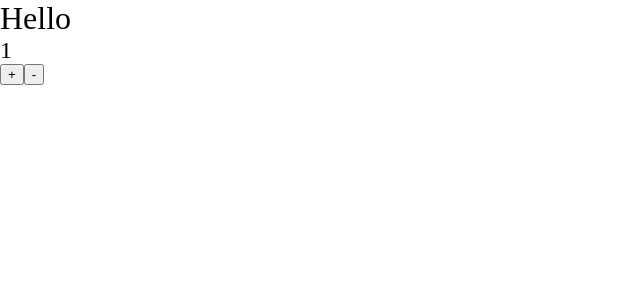
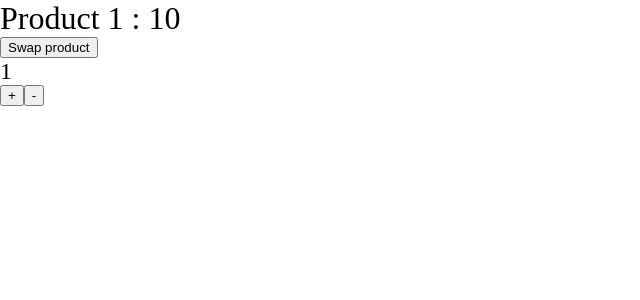
Before and after one commit to genuinelycool/vue-composition-api, a Vue app: page / in a window 1280 px wide. Shown: the top 300 px of the page, without its empty margins (0-640 px from the left). Built offline with nearby package versions, Linux system fonts and the light colour scheme.

Commit message:
08 - 004 Creating reactive object with the reactive function

```diff
--- a/src/App.vue
+++ b/src/App.vue
@@ -1,26 +1,40 @@
 <script>
-import { ref } from 'vue'
+import { ref, reactive } from 'vue'
 
 export default {
   setup () {
     const message = ref("Hello")
     const quantity = ref(1)
+    const item = reactive({
+      name: "Product 1",
+      price: 10
+    })
 
     const increment = () => quantity.value++
+
     const decrement = () => quantity.value--
+
+    const swapProduct = () => {
+      item.name = "Product A"
+      item.price = 30
+    }
 
     return {
       message,
       quantity,
       increment,
-      decrement
+      decrement,
+      item,
+      swapProduct
     }
   }
 }
 </script>
 
 <template>
-  <h1>{{ message }}</h1>
+  <h1>{{ item.name }} : {{ item.price }}</h1>
+  <button @click="swapProduct">Swap product</button>
+
   <h2>{{ quantity }}</h2>
   <button @click="increment">+</button>
   <button @click="decrement">-</button>
```
